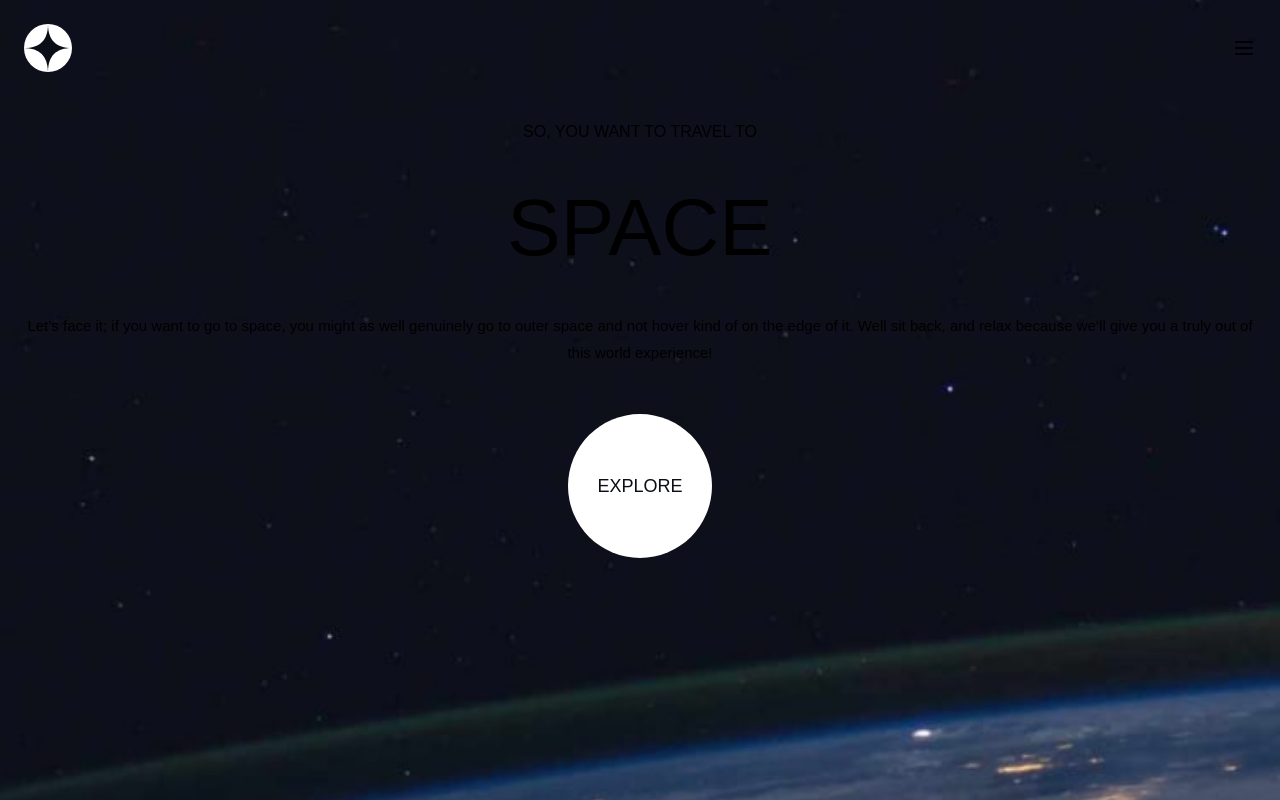
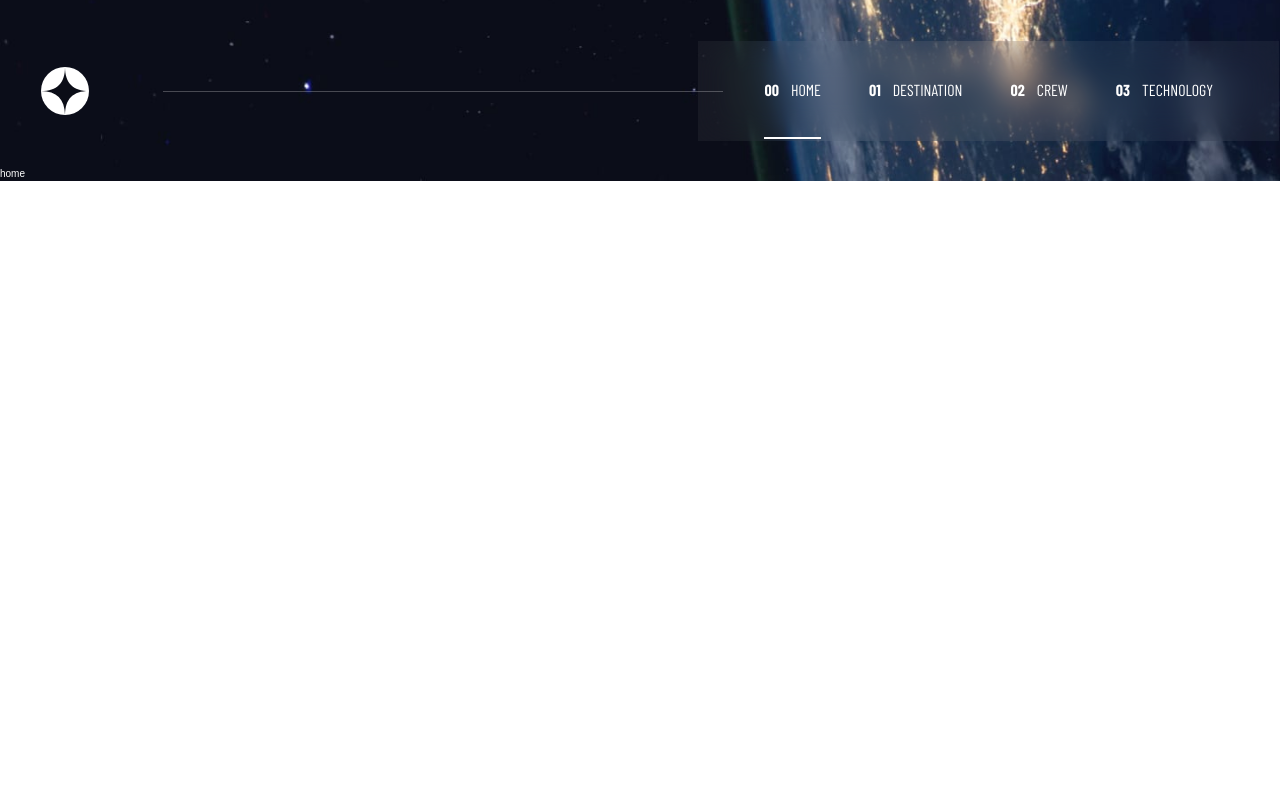
Before and after one commit to dareyOG/space-tourism, a React (Vite) app: page /home in a window 1280 px wide. Built offline with nearby package versions, Linux system fonts and the light colour scheme; a web font is replaced by a local one.

Commit message:
✅header UI

```diff
--- a/src/App.tsx
+++ b/src/App.tsx
@@ -14,9 +14,11 @@ function App() {
         <Route element={<AppLayout />}>
           <Route index element={<Navigate replace to={'home'} />} />
           <Route path="home" element={<Home />} />
-          <Route path="crew/:role" element={<Crew />} />
-          <Route path="destination/:name" element={<Destination />} />
-          <Route path="technology/:name" element={<Technology />} />
+          <Route path="crew" element={<Crew />} />
+          <Route path="destination" element={<Destination />}>
+            <Route index element={<Navigate replace to={'destination/moon'} />} />
+          </Route>
+          <Route path="technology" element={<Technology />} />
         </Route>
         <Route path="*" element={<PageNotFound />} />
       </Routes>
--- a/src/components/AppLayout.tsx
+++ b/src/components/AppLayout.tsx
@@ -1,24 +1,26 @@
-// import NavBar from './NavMenu';
+import { Outlet } from 'react-router-dom';
 
-import logo from '../assets/shared/logo.svg';
-import { Outlet } from 'react-router-dom';
-import { LucideMenu } from 'lucide-react';
+import Logo from './Logo';
+import NavBar from './NavBar';
+import NavMenu from './NavMenu';
+import HamburgerMenu from './HamburgerMenu';
 
 function AppLayout() {
   return (
-    <div className="bg-bg-home bg-center bg-cover bg-no-repeat h-screen flex flex-col">
-      <header className="flex items-center justify-between p-[2.4rem]">
-        <img src={logo} alt="Logo" />
+    <div className="h-full bg-bg-home md:bg-bg-home_tablet lg:bg-bg-home_desktop bg-center bg-cover bg-no-repeat grid grid-rows-[repeat(auto,1fr)]">
+      <header className="flex items-center justify-between py-[2.4rem] md:gap-x-[4.8rem] lg:px-0 w-full lg:pt-[4rem] border border-transparent">
+        <div className="pl-[2.4rem] md:pl-[4rem]">
+          <Logo />
+        </div>
 
-        <button
-          onClick={() => {
-            console.log('clicked menu bar');
-          }}
-        >
-          <LucideMenu />
-        </button>
+        <div className="pr-[2.4rem] md:pr-0">
+          <HamburgerMenu />
+          <NavBar />
+          <NavMenu />
+        </div>
       </header>
-      <main className="p-[2.4rem]">
+      {/* content */}
+      <main>
         <Outlet />
       </main>
     </div>
--- /dev/null
+++ b/src/components/HamburgerMenu.tsx
@@ -0,0 +1,16 @@
+import { LucideMenu } from 'lucide-react';
+
+function HamburgerMenu() {
+  return (
+    <button
+      onClick={() => {
+        console.log('clicked menu bar');
+      }}
+      className="inline-block w-[2.4rem] h-[2.1rem] md:hidden"
+    >
+      <LucideMenu />
+    </button>
+  );
+}
+
+export default HamburgerMenu;
--- /dev/null
+++ b/src/components/Logo.tsx
@@ -0,0 +1,12 @@
+import logo from '../assets/shared/logo.svg';
+
+function Logo() {
+  return (
+    // <div className="pl-[2.4rem] md:pl-[4rem] ">
+    <img src={logo} className="w-[4rem] md:w-[4.8rem] aspect-square" />
+    // </div>
+  );
+}
+
+export default Logo;
+// lg:pl-[6.4rem]
--- /dev/null
+++ b/src/components/NavBar.tsx
@@ -0,0 +1,65 @@
+import { NavLink } from 'react-router-dom';
+
+function NavBar() {
+  return (
+    <nav className="hidden md:flex md:items-center">
+      <div className="hidden lg:flex h-[1px] w-[56rem] items-center bg-default opacity-25 relative top-0 left-10 z-10"></div>
+      <ul className="bg-default/5 opacity-100 backdrop-blur-lg flex md:justify-end lg:justify-between items-center gap-[3.2rem] md:gap-[4.8rem] text-[1.6rem] font-mono uppercase text-white gap-x-[2rem] px-[2.4rem] md:px-[4rem] lg:px-[6.4rem] border-2 border-transparent">
+        <li>
+          <NavLink
+            to={'home'}
+            className={({ isActive }) =>
+              `flex items-center border-b-2 justify-between md:h-[10rem] lg:h-[9.6rem] md:gap-x-[1.2rem] ${
+                isActive ? 'border-default' : 'border-transparent'
+              }`
+            }
+          >
+            <span className="font-bold">00</span>
+            <span>home</span>
+          </NavLink>
+        </li>
+        <li>
+          <NavLink
+            to={'destination'}
+            className={({ isActive }) =>
+              `flex items-center border-b-2 justify-between md:h-[10rem] lg:h-[9.6rem] md:gap-x-[1.2rem] ${
+                isActive ? 'border-default' : 'border-transparent'
+              }`
+            }
+          >
+            <span className="font-bold">01</span>
+            <span>destination</span>
+          </NavLink>
+        </li>
+        <li>
+          <NavLink
+            to={'crew'}
+            className={({ isActive }) =>
+              `flex items-center border-b-2 justify-between md:h-[10rem] lg:h-[9.6rem] md:gap-x-[1.2rem] ${
+                isActive ? 'border-default' : 'border-transparent'
+              }`
+            }
+          >
+            <span className="font-bold">02</span>
+            <span>crew</span>
+          </NavLink>
+        </li>
+        <li>
+          <NavLink
+            to={'technology'}
+            className={({ isActive }) =>
+              `flex items-center border-b-2 justify-between md:h-[10rem] lg:h-[9.6rem] md:gap-x-[1.2rem] ${
+                isActive ? 'border-default' : 'border-transparent'
+              }`
+            }
+          >
+            <span className="font-bold">03</span>
+            <span>technology</span>
+          </NavLink>
+        </li>
+      </ul>
+    </nav>
+  );
+}
+
+export default NavBar;
--- a/src/components/NavMenu.tsx
+++ b/src/components/NavMenu.tsx
@@ -1,27 +1,52 @@
+import { Link } from 'react-router-dom';
 import { X } from 'lucide-react';
 
 function NavMenu() {
   return (
-    <nav className="max-w-[25.4rem] h-screen pl-[3.2rem] flex flex-col gap-[4.8rem] border-2 border-solid border-blue-300">
-      <div className="lg:hidden py-[3.2rem]">
+    <nav className="md:hidden bg-light-blue/15 backdrop-blur-lg fixed top-0 right-0 w-full max-w-[65vw] h-screen pl-[3.2rem] flex flex-col gap-y-[4.8rem] transition-all duration-300">
+      <div
+        role="button"
+        onClick={() => console.log('close menu')}
+        className="lg:hidden py-[3.2rem] w-full flex justify-end pr-[2.4rem]"
+      >
         <X />
       </div>
-      <ul className="">
+      <ul className="flex flex-col gap-y-[3.2rem] text-[1.6rem] uppercase">
         <li>
-          <span>00</span>
-          <span>home</span>
+          <Link
+            to={'home'}
+            className="flex items-center gap-x-[1.2rem] border-r-4 border-solid border-transparent hover:border-default"
+          >
+            <span className="font-bold">00</span>
+            <span>home</span>
+          </Link>
         </li>
         <li>
-          <span>01</span>
-          <span>destination</span>
+          <Link
+            to={'destination'}
+            className="flex items-center gap-x-[1.2rem] border-r-4 border-solid border-transparent hover:border-default"
+          >
+            <span className="font-bold">01</span>
+            <span>destination</span>
+          </Link>
         </li>
         <li>
-          <span>02</span>
-          <span>crew</span>
+          <Link
+            to={'crew'}
+            className="flex items-center gap-x-[1.2rem] border-r-4 border-solid border-transparent hover:border-default"
+          >
+            <span className="font-bold">02</span>
+            <span>crew</span>
+          </Link>
         </li>
         <li>
-          <span>03</span>
-          <span>technology</span>
+          <Link
+            to={'technology'}
+            className="flex items-center gap-x-[1.2rem] border-r-4 border-solid border-transparent hover:border-default"
+          >
+            <span className="font-bold">03</span>
+            <span>technology</span>
+          </Link>
         </li>
       </ul>
     </nav>
--- a/src/index.css
+++ b/src/index.css
@@ -13,9 +13,37 @@
   line-height: 1.5;
   font-weight: 400;
 
-  color-scheme: light dark;
+  /* color-scheme: light dark; */
 }
 
 body {
-  @apply box-border m-0 p-0 h-screen font-sans;
+  @apply box-border m-0 p-0 h-screen font-sans text-default;
 }
+
+/*
+
+font-family
+
+ bellefair
+preset 1,2,3,4,6
+
+barlow condensed
+preset 5,8
+
+barlow
+preset 9
+*/
+
+/*
+font-size
+
+preset1:8rem,_,14.4rem
+preset2:6.4rem,8rem,9.6rem
+preset3:2.4rem,4rem,5.6rem
+preset4:1.8rem,2.4rem,3.2rem
+preset5:_,2rem,2.8rem
+preset6:1.6rem,_,2.8rem
+preset7:_,_,1.4rem
+preset8:1.4rem,_,1.6rem
+preset9:1.5rem,1.6rem,1.8rem
+ */
--- a/src/pages/home.tsx
+++ b/src/pages/home.tsx
@@ -1,35 +1,25 @@
 function Home() {
-  return (
-    <main className="flex flex-col gap-[4.8rem]">
-      <div className="flex flex-col gap-[2.4rem] items-center">
-        <div className="text-[1.6rem] uppercase">So, you want to travel to</div>
-        <div className="uppercase text-[8rem]">space</div>
-        <div className="text-[1.5rem] leading-[180%] text-center">
+  return <div className="">home</div>;
+}
+
+export default Home;
+/*
+  <section className="h-screen flex flex-col items-center justify-center p-[2.4rem] md:px-[4rem] md:py-[12.8rem] lg:px-0 ">
+      <div className="flex flex-col gap-y-[2.4rem] items-center justify-center md:w-[51.2rem] md:mx-auto">
+        <div className="text-[1.6rem] md:text-[2.8rem] uppercase">So, you want to travel to</div>
+        <div className="uppercase text-[8rem] md:text-[14.4rem]">space</div>
+        <div className="text-[1.5rem] md:text-[2rem] md:leading-[180%] text-center">
           Let’s face it; if you want to go to space, you might as well genuinely go to outer space
           and not hover kind of on the edge of it. Well sit back, and relax because we’ll give you a
           truly out of this world experience!
         </div>
       </div>
-      {/* <div className="flex justify-center items-center aspect-square "> */}
-      <button
-        className="text-[1.8rem] uppercase text-blue-900 bg-default w-[14.4rem] aspect-square rounded-full hover:text-opacity-50 hover:shadow-lg hover:shadow-blue-300/50 mx-auto"
-        onClick={() => console.log('Explore')}
-      >
-        Explore
-      </button>
-      {/* </div> */}
-    </main>
-  );
-}
-
-export default Home;
-
-/*
-preset-1 80
-preset-2 56
-preset-3 24
-preset-4 18
-preset-6 16
-preset-8 14
-preset-9 15
-*/
+      <div className=" flex justify-center items-center h-full">
+        <button
+          className="inline-block text-[1.8rem] md:text-[3.2rem] uppercase rounded-full bg-default w-[14.4rem] md:w-[27.2rem] aspect-square text-dark-blue hover:text-opacity-50 mx-auto hover:shadow-[0_0_0_7.5rem_rgb(225,225,225,.3)] transition-all duration-300"
+          onClick={() => console.log('Explore')}
+        >
+          Explore
+        </button>
+      </div>
+    </section>*/
--- a/tailwind.config.js
+++ b/tailwind.config.js
@@ -5,17 +5,19 @@ export default {
     "./src/**/*.{js,ts,jsx,tsx}",
   ],
   theme: {
+    colors: {
+      transparent: 'transparent',
+      current: 'currentColor',
+      default: 'hsl(0, 0%, 100%)',
+      'dark-blue': 'hsl(230, 35%, 7%)',
+      'light-blue': 'hsl(231, 77%, 90%)',
+
+    },
+
     fontFamily: {
       sans: ['Bellefair', 'sans-serif'],
       serif: ['Barlow', 'serif'],
       mono: ['Barlow Condensed', 'monospace'],
-    },
-    colors: {
-      'blue': {
-        300: 'RGB(208,214,249)',
-        900: 'RGB(11,13,23)',
-      },
-      default: 'RGB(255,255,255)'
     },
     backgroundImage: {
       'bg-home': "url('/src/assets/home/background-home-mobile.jpg')",
```
